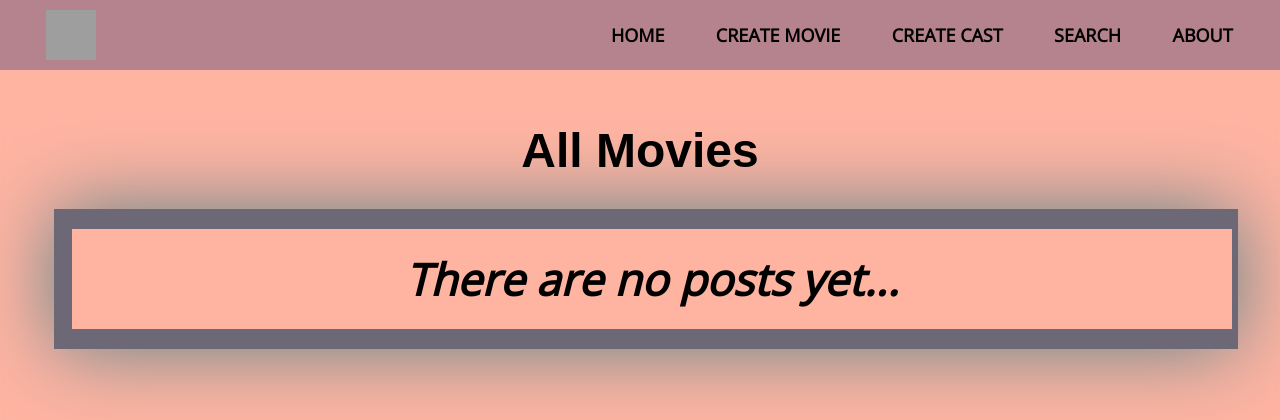
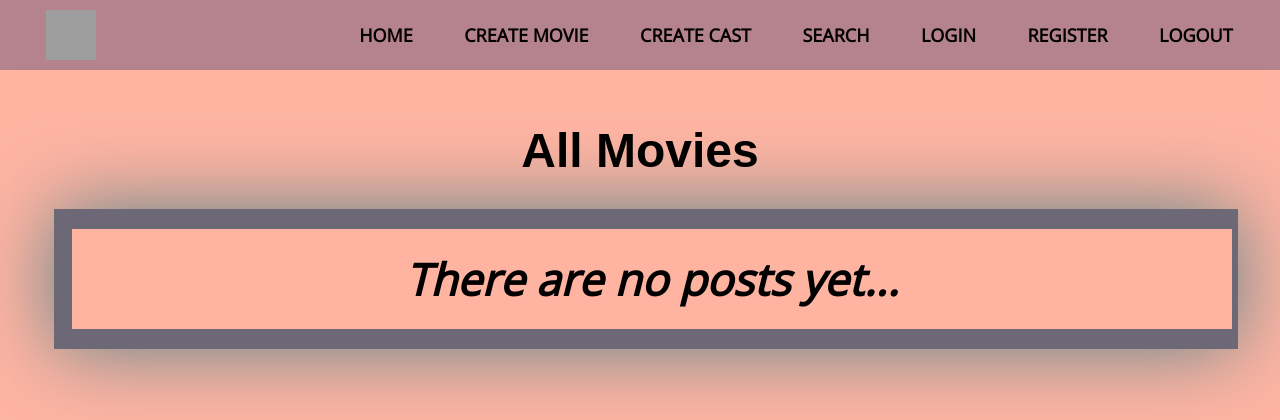
Before and after one commit to ivailopapazov/movie-magic-may-2025, a Node server app: page / in a window 1280 px wide. Shown: the top 420 px of the page. Run offline with Node 20, Linux system fonts and the light colour scheme; data that the repository does not hold is empty; some libraries are stand-ins or nearby versions; grey boxes are pictures that could not be loaded.

Commit message:
Add user contgroller

```diff
--- a/src/index.js
+++ b/src/index.js
@@ -5,6 +5,7 @@ import mongoose from 'mongoose';
 import homeController from './controllers/homeController.js';
 import movieController from './controllers/movieController.js';
 import castController from './controllers/castController.js';
+import userController from './controllers/userController.js';
 
 // Init express instance
 const app = express();
@@ -50,6 +51,7 @@ app.set('views', './src/views');
 app.use(homeController);
 app.use('/movies', movieController);
 app.use('/casts', castController);
+app.use('/users', userController);
 app.all('*url', (req, res) => {
     res.render('404');
 });
--- a/src/views/layouts/main.hbs
+++ b/src/views/layouts/main.hbs
@@ -20,7 +20,9 @@
                 <li><a href="/movies/create">Create Movie</a></li>
                 <li><a href="/casts/create">Create Cast</a></li>
                 <li><a href="/movies/search">Search</a></li>
-                <li><a href="/about">About</a></li>
+                <li><a href="/users/login">Login</a></li>
+                <li><a href="/users/register">Register</a></li>
+                <li><a href="/users/logout">Logout</a></li>
             </ul>
 
         </nav>
```
Also changed, not shown: src/controllers/userController.js (added, +10 -0 lines), README.md.
